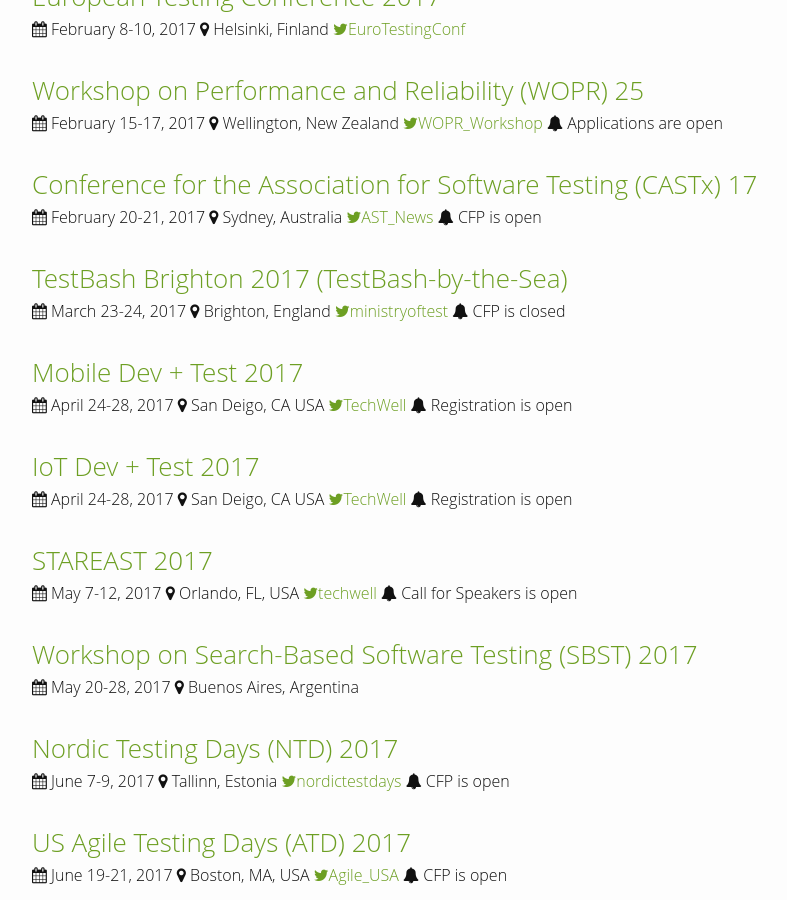
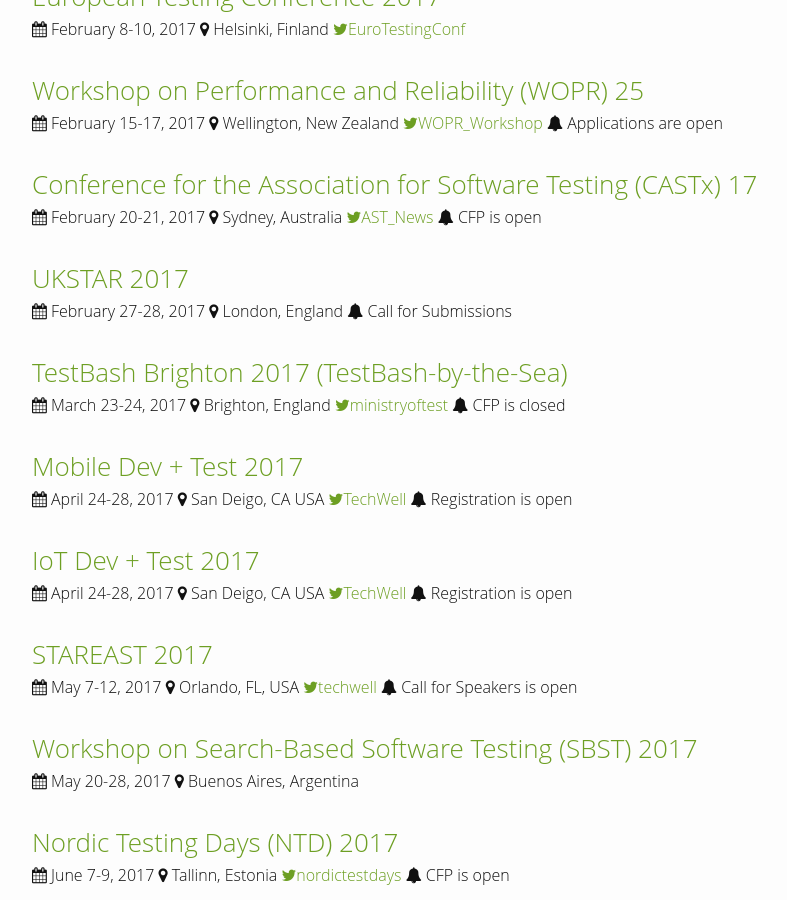
Before and after one commit to TestingConferences/testingconferences.github.io, a Jekyll site: the page built from index.html, in a window 1280 px wide and 900 px high, scrolled down 1910 px. Shown: the whole window, without its empty margins (238-1025 px from the left). Built offline with Jekyll 4.4.1, drawn with Linux system fonts in a browser that asks for light colours.

Commit message:
added UKSTAR

```diff
--- a/_data/current.yml
+++ b/_data/current.yml
@@ -128,6 +128,12 @@
   twitter: AST_News
   status: CFP is open
 
+- name: UKSTAR 2017
+  location: London, England
+  dates: "February 27-28, 2017"
+  url: https://ukstar.eurostarsoftwaretesting.com/call-submissions-ukstar-2017/
+  status: Call for Submissions
+
 - name: TestBash Brighton 2017 (TestBash-by-the-Sea)
   location: Brighton, England
   dates: "March 23-24, 2017"
```
